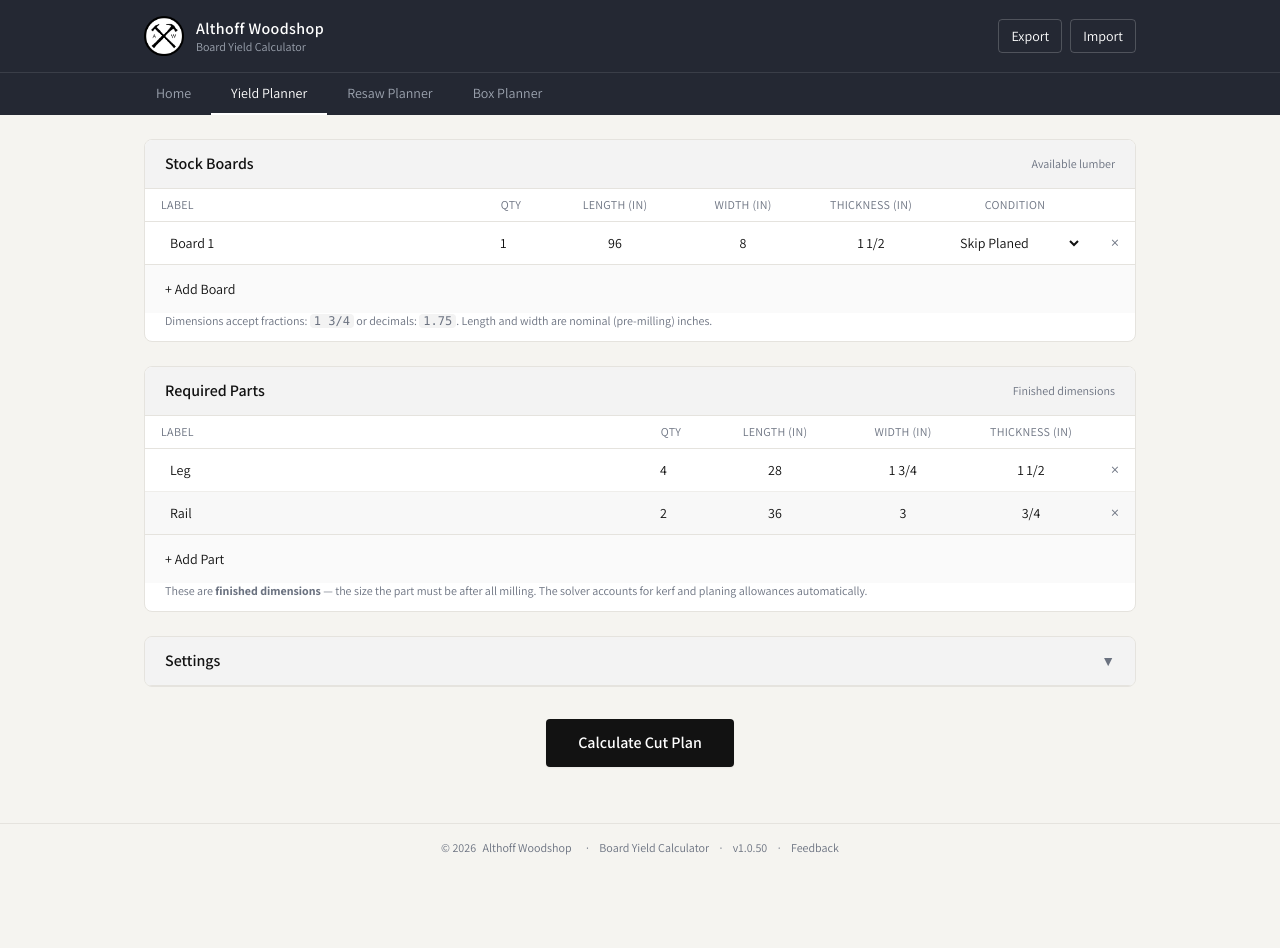
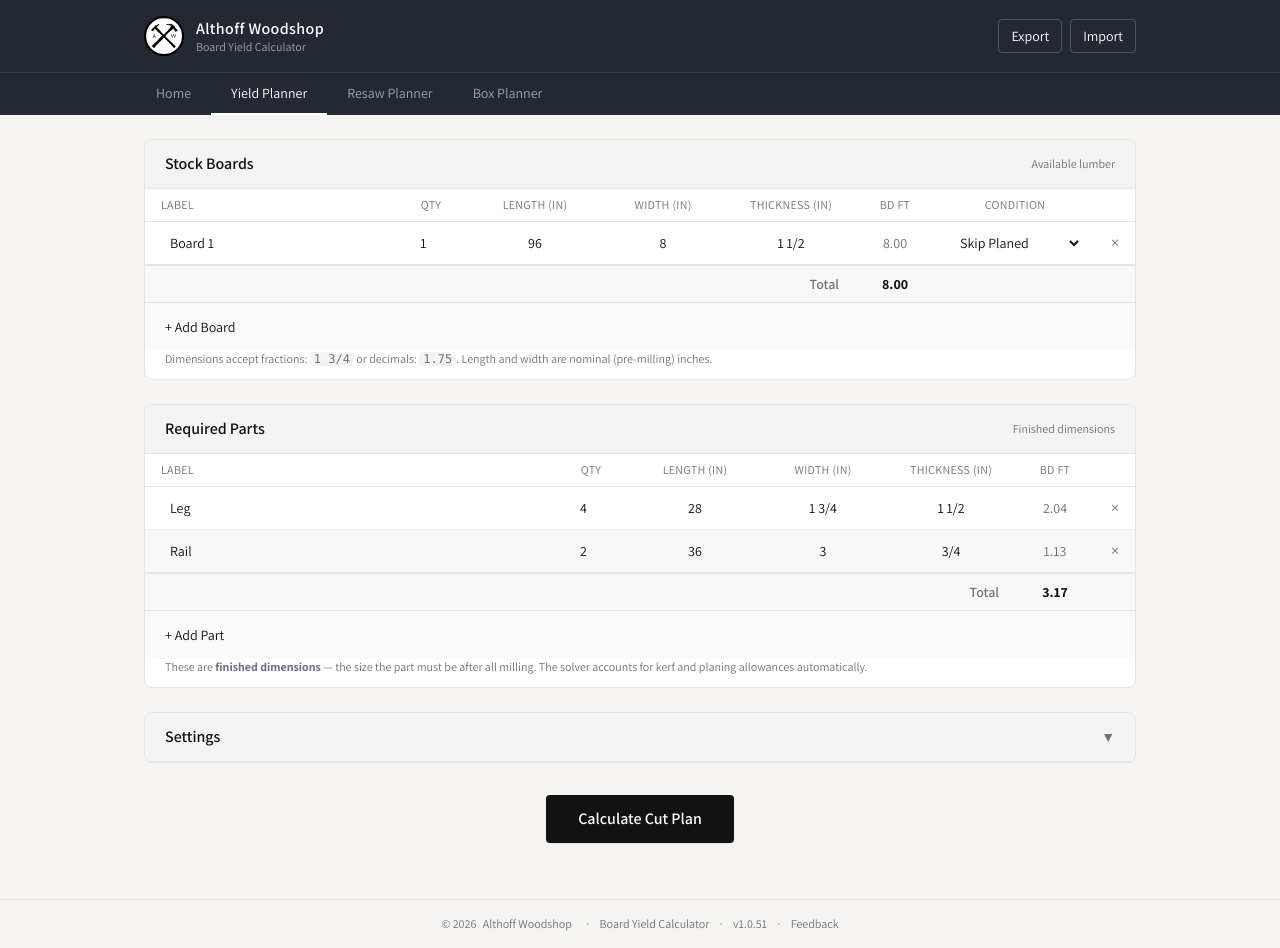
Before and after one commit to whittles/yield-prod, a Vue app: page /#/ in a window 1280 px wide. Before the commit the page ends 872 px from the top, so only its background shows below. Built offline with nearby package versions, Linux system fonts and the light colour scheme.

Commit message:
v1.0.51: Board Feet columns + totals, solver optimization

```diff
--- a/package.json
+++ b/package.json
@@ -1,6 +1,6 @@
 {
   "name": "yield-board-calculator",
-  "version": "1.0.50",
+  "version": "1.0.51",
   "scripts": {
     "dev": "vite",
     "build": "vite build",
--- a/src/components/PartsTable.vue
+++ b/src/components/PartsTable.vue
@@ -39,6 +39,17 @@
                    class="w-full border border-border rounded px-2 py-1.5 text-sm bg-transparent text-text-primary" placeholder="3/4" />
           </div>
         </div>
+        <!-- Board Feet -->
+        <div class="flex items-center justify-between text-xs text-text-muted">
+          <span>Board Feet:</span>
+          <span class="font-medium text-text-primary">
+            {{ (() => { const v = parseFraction(part.lengthStr) * parseFraction(part.widthStr) * parseFraction(part.thicknessStr) * part.qty / 144; return (!v || isNaN(v)) ? '—' : v.toFixed(2) })() }}
+          </span>
+        </div>
+      </div>
+      <!-- Mobile total -->
+      <div class="text-xs text-text-muted text-right pt-1">
+        Total: <span class="font-semibold text-text-primary">{{ totalBoardFeet }} bd ft</span>
       </div>
       <button @click="store.addPart()"
               class="w-full border border-dashed border-border rounded-lg py-2 text-sm text-text-muted hover:text-text-primary hover:border-accent/50 transition-colors">
@@ -57,6 +68,7 @@
             <th class="px-3 py-2 text-center font-medium w-32">Length (in)</th>
             <th class="px-3 py-2 text-center font-medium w-32">Width (in)</th>
             <th class="px-3 py-2 text-center font-medium w-32">Thickness (in)</th>
+            <th class="px-3 py-2 text-center font-medium w-20">Bd Ft</th>
             <th class="px-3 py-2 w-10"></th>
           </tr>
         </thead>
@@ -111,6 +123,9 @@
                 placeholder='3/4'
               />
             </td>
+            <td class="px-3 py-1.5 text-center text-sm text-text-muted">
+              {{ (() => { const v = parseFraction(part.lengthStr) * parseFraction(part.widthStr) * parseFraction(part.thicknessStr) * part.qty / 144; return (!v || isNaN(v)) ? '—' : v.toFixed(2) })() }}
+            </td>
             <td class="px-3 py-1.5 text-center">
               <button
                 @click="store.removePart(part.id)"
@@ -120,6 +135,13 @@
             </td>
           </tr>
         </tbody>
+        <tfoot>
+          <tr class="border-t-2 border-border font-semibold bg-surface-alt/60">
+            <td class="px-4 py-2 text-right text-sm text-text-muted" colspan="5">Total</td>
+            <td class="px-3 py-2 text-center text-sm text-text-primary font-bold">{{ totalBoardFeet }}</td>
+            <td></td>
+          </tr>
+        </tfoot>
       </table>
     </div>
     </div>
@@ -142,6 +164,16 @@
 </template>
 
 <script setup>
+import { computed } from 'vue'
 import { useProjectStore } from '@/stores/project'
+import { parseFraction } from '@/utils/fractions'
 const store = useProjectStore()
+
+const totalBoardFeet = computed(() => {
+  const total = store.parts.reduce((sum, p) => {
+    const val = parseFraction(p.lengthStr) * parseFraction(p.widthStr) * parseFraction(p.thicknessStr) * (p.qty || 1) / 144
+    return sum + (isNaN(val) ? 0 : val)
+  }, 0)
+  return total > 0 ? total.toFixed(2) : '—'
+})
 </script>
--- a/src/components/ResultsSummary.vue
+++ b/src/components/ResultsSummary.vue
@@ -40,6 +40,10 @@
       </div>
     </div>
   </div>
+
+  <div v-if="summary.optimized" class="mt-2 text-xs text-text-muted">
+    ✓ Optimized across {{ summary.orderingsTried }} board orderings
+  </div>
 </template>
 
 <script setup>
--- a/src/components/StockTable.vue
+++ b/src/components/StockTable.vue
@@ -57,6 +57,17 @@
                    placeholder='1 1/2' />
           </div>
         </div>
+        <!-- Board Feet -->
+        <div class="flex items-center justify-between text-xs text-text-muted">
+          <span>Board Feet:</span>
+          <span class="font-medium text-text-primary">
+            {{ (() => { const v = parseFraction(board.lengthStr) * parseFraction(board.widthStr) * parseFraction(board.thicknessStr) * board.qty / 144; return (!v || isNaN(v)) ? '—' : v.toFixed(2) })() }}
+          </span>
+        </div>
+      </div>
+      <!-- Mobile total -->
+      <div class="text-xs text-text-muted text-right pt-1">
+        Total: <span class="font-semibold text-text-primary">{{ totalBoardFeet }} bd ft</span>
       </div>
       <!-- Add button -->
       <button @click="store.addStock()"
@@ -76,6 +87,7 @@
             <th class="px-3 py-2 text-center font-medium w-32">Length (in)</th>
             <th class="px-3 py-2 text-center font-medium w-32">Width (in)</th>
             <th class="px-3 py-2 text-center font-medium w-32">Thickness (in)</th>
+            <th class="px-3 py-2 text-center font-medium w-20">Bd Ft</th>
             <th class="px-3 py-2 text-center font-medium w-40">Condition</th>
             <th class="px-3 py-2 w-10"></th>
           </tr>
@@ -131,6 +143,9 @@
                 placeholder='1 1/2'
               />
             </td>
+            <td class="px-3 py-1.5 text-center text-sm text-text-muted">
+              {{ (() => { const v = parseFraction(board.lengthStr) * parseFraction(board.widthStr) * parseFraction(board.thicknessStr) * board.qty / 144; return (!v || isNaN(v)) ? '—' : v.toFixed(2) })() }}
+            </td>
             <td class="px-3 py-1.5">
               <select
                 v-model="board.condition"
@@ -152,6 +167,13 @@
             </td>
           </tr>
         </tbody>
+        <tfoot>
+          <tr class="border-t-2 border-border font-semibold bg-surface-alt/60">
+            <td class="px-4 py-2 text-right text-sm text-text-muted" colspan="5">Total</td>
+            <td class="px-3 py-2 text-center text-sm text-text-primary font-bold">{{ totalBoardFeet }}</td>
+            <td colspan="2"></td>
+          </tr>
+        </tfoot>
       </table>
     </div>
     </div>
@@ -174,6 +196,16 @@
 </template>
 
 <script setup>
+import { computed } from 'vue'
 import { useProjectStore } from '@/stores/project'
+import { parseFraction } from '@/utils/fractions'
 const store = useProjectStore()
+
+const totalBoardFeet = computed(() => {
+  const total = store.stock.reduce((sum, b) => {
+    const val = parseFraction(b.lengthStr) * parseFraction(b.widthStr) * parseFraction(b.thicknessStr) * (b.qty || 1) / 144
+    return sum + (isNaN(val) ? 0 : val)
+  }, 0)
+  return total > 0 ? total.toFixed(2) : '—'
+})
 </script>
--- a/src/solver.js
+++ b/src/solver.js
@@ -187,3 +187,112 @@ export function solve(input) {
     },
   };
 }
+
+// ─── Optimized Solver ─────────────────────────────────────────────────────────
+
+/**
+ * Tries multiple board orderings and returns the result with the lowest score.
+ * solve() is left completely unchanged — this is a pure wrapper.
+ *
+ * @param {Object} input - { stock[], parts[], settings }
+ * @returns {Object} - Same shape as solve(), with extra .optimized and .orderingsTried
+ */
+export function solveOptimized(input) {
+  const { stock } = input;
+
+  const candidates = generateCandidateOrderings(stock);
+
+  let best = null;
+  let bestScore = Infinity;
+  let orderingsTried = 0;
+
+  for (const orderedStock of candidates) {
+    const result = solve({ ...input, stock: orderedStock });
+    const score = scoreResult(result);
+    orderingsTried++;
+    if (score < bestScore) {
+      bestScore = score;
+      best = result;
+    }
+  }
+
+  best.optimized = true;
+  best.orderingsTried = orderingsTried;
+  best.summary.optimized = true;
+  best.summary.orderingsTried = orderingsTried;
+  return best;
+}
+
+function generateCandidateOrderings(stock) {
+  const candidates = [];
+
+  // Original order
+  candidates.push([...stock]);
+
+  // Sort by volume descending
+  candidates.push([...stock].sort((a, b) =>
+    (b.length * b.width * b.thickness) - (a.length * a.width * a.thickness)));
+
+  // Sort by volume ascending
+  candidates.push([...stock].sort((a, b) =>
+    (a.length * a.width * a.thickness) - (b.length * b.width * b.thickness)));
+
+  // Sort by width descending
+  candidates.push([...stock].sort((a, b) => b.width - a.width));
+
+  // Sort by width ascending
+  candidates.push([...stock].sort((a, b) => a.width - b.width));
+
+  if (stock.length <= 8) {
+    // Full permutation search
+    const perms = permutations(stock);
+    for (const p of perms) candidates.push(p);
+  } else {
+    // Random shuffles
+    for (let i = 0; i < 500; i++) {
+      candidates.push(shuffle([...stock]));
+    }
+  }
+
+  // Deduplicate by joining ids
+  const seen = new Set();
+  return candidates.filter(c => {
+    const key = c.map(s => s.id).join(',');
+    if (seen.has(key)) return false;
+    seen.add(key);
+    return true;
+  });
+}
+
+function scoreResult(result) {
+  // Primary: unresolved parts (lower is better)
+  const unresolved = result.summary.unresolvedParts * 1000000;
+  // Secondary: average waste % across used boards
+  const usedBoards = result.results.filter(r => r.cuts.length > 0);
+  const avgWaste = usedBoards.length > 0
+    ? usedBoards.reduce((sum, r) => sum + r.wastePercent, 0) / usedBoards.length
+    : 100;
+  // Tertiary: number of boards opened
+  const boardsOpened = result.summary.stockUsed * 100;
+  return unresolved + avgWaste + boardsOpened;
+}
+
+function permutations(arr) {
+  if (arr.length <= 1) return [arr];
+  const result = [];
+  for (let i = 0; i < arr.length; i++) {
+    const rest = [...arr.slice(0, i), ...arr.slice(i + 1)];
+    for (const perm of permutations(rest)) {
+      result.push([arr[i], ...perm]);
+    }
+  }
+  return result;
+}
+
+function shuffle(arr) {
+  for (let i = arr.length - 1; i > 0; i--) {
+    const j = Math.floor(Math.random() * (i + 1));
+    [arr[i], arr[j]] = [arr[j], arr[i]];
+  }
+  return arr;
+}
--- a/src/stores/project.js
+++ b/src/stores/project.js
@@ -1,6 +1,6 @@
 import { defineStore } from 'pinia'
 import { ref } from 'vue'
-import { solve } from '@/solver'
+import { solve, solveOptimized } from '@/solver'
 import { parseFraction } from '@/utils/fractions'
 import { solveResaw } from '@/resawSolver'
 
@@ -88,7 +88,7 @@ export const useProjectStore = defineStore('project', () => {
       thickness: parseFraction(p.thicknessStr),
     }))
 
-    results.value = solve({ stock: parsedStock, parts: parsedParts, settings: settings.value })
+    results.value = solveOptimized({ stock: parsedStock, parts: parsedParts, settings: settings.value })
   }
 
   // ─── Import / Export ────────────────────────────────────────────────────────
```
